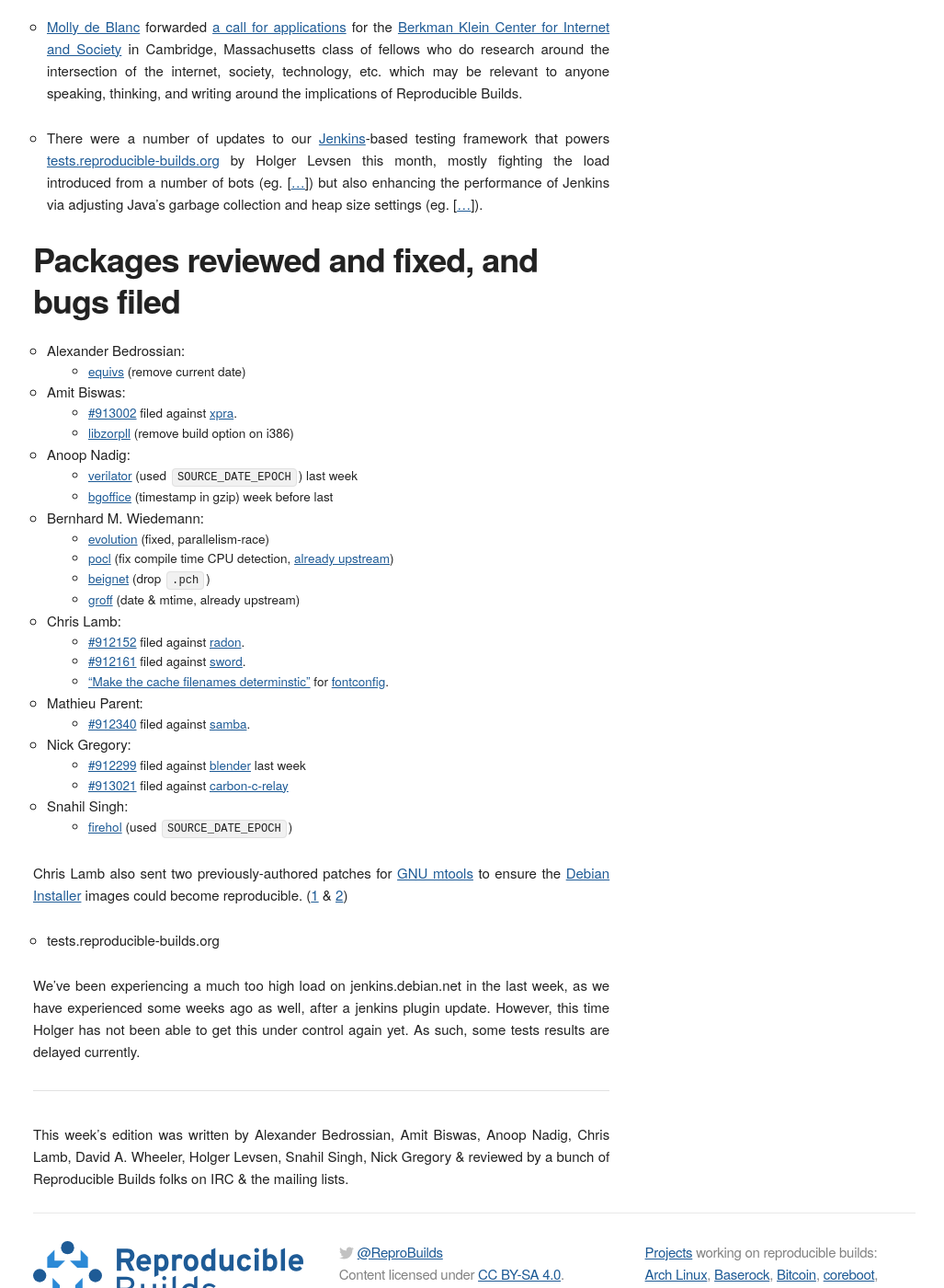
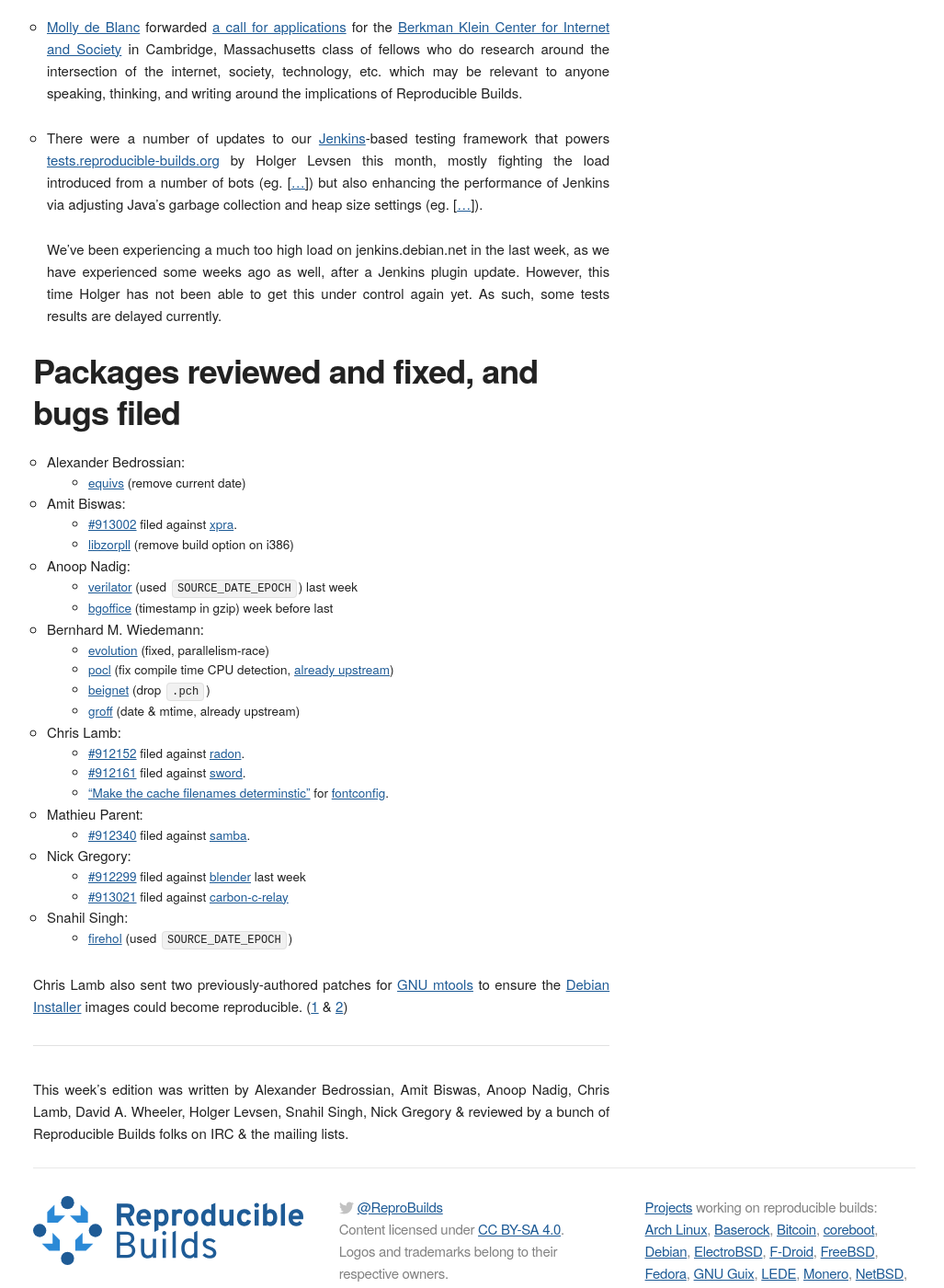
Before and after one commit to prototypefund/reproducible-website, a Jekyll site: the page built from _blog/posts/184.md, in a window 1280 px wide and 1400 px high, scrolled down 1616 px. Shown: the whole window at 92% size, without its empty margins (124-1151 px from the left). Built offline with Jekyll 4.4.1, drawn with Linux system fonts in a browser that asks for light colours; some web fonts are replaced; some of the changed lines change nothing that is shown.

Commit message:
Merge the jenkins stuff together.

```diff
--- a/_blog/posts/184.md
+++ b/_blog/posts/184.md
@@ -28,6 +28,8 @@
 * [Molly de Blanc](http://deblanc.net/) forwarded [a call for applications](https://lists.reproducible-builds.org/pipermail/rb-general/2018-November/001247.html) for the [Berkman Klein Center for Internet and Society](https://cyber.harvard.edu/) in Cambridge, Massachusetts class of fellows who do research around the intersection of the internet, society, technology, etc. which may be relevant to anyone speaking, thinking, and writing around the implications of Reproducible Builds.
 
 * There were a number of updates to our [Jenkins](https://jenkins.io/)-based testing framework that powers [tests.reproducible-builds.org](tests.reproducible-builds.org) by Holger Levsen this month, mostly fighting the load introduced from a number of bots (eg. [[...](https://salsa.debian.org/qa/jenkins.debian.net/commit/d02a5512)]) but also enhancing the performance of Jenkins via adjusting Java's garbage collection and heap size settings (eg. [[...](https://salsa.debian.org/qa/jenkins.debian.net/commit/9a1f15b3)]).
+
+  We've been experiencing a much too high load on jenkins.debian.net in the last week, as we have experienced some weeks ago as well, after a Jenkins plugin update. However, this time Holger has not been able to get this under control again yet. As such, some tests results are delayed currently.
 
 
 Packages reviewed and fixed, and bugs filed
@@ -68,10 +70,6 @@
 Chris Lamb also sent two previously-authored patches for [GNU mtools](https://www.gnu.org/software/mtools/) to ensure the [Debian Installer](https://www.debian.org/devel/debian-installer/) images could become reproducible. ([1](http://lists.gnu.org/archive/html/info-mtools/2018-10/msg00003.html) & [2](http://lists.gnu.org/archive/html/info-mtools/2018-10/msg00004.html))
 
 
-* tests.reproducible-builds.org
-
-We've been experiencing a much too high load on jenkins.debian.net in the last week, as we have experienced some weeks ago as well, after a jenkins plugin update. However, this time Holger has not been able to get this under control again yet. As such, some tests results are delayed currently.
-
 ---
 
 This week's edition was written by Alexander Bedrossian, Amit Biswas, Anoop Nadig, Chris Lamb, David A. Wheeler, Holger Levsen, Snahil Singh, Nick Gregory & reviewed by a bunch of Reproducible Builds folks on IRC & the mailing lists.
```
